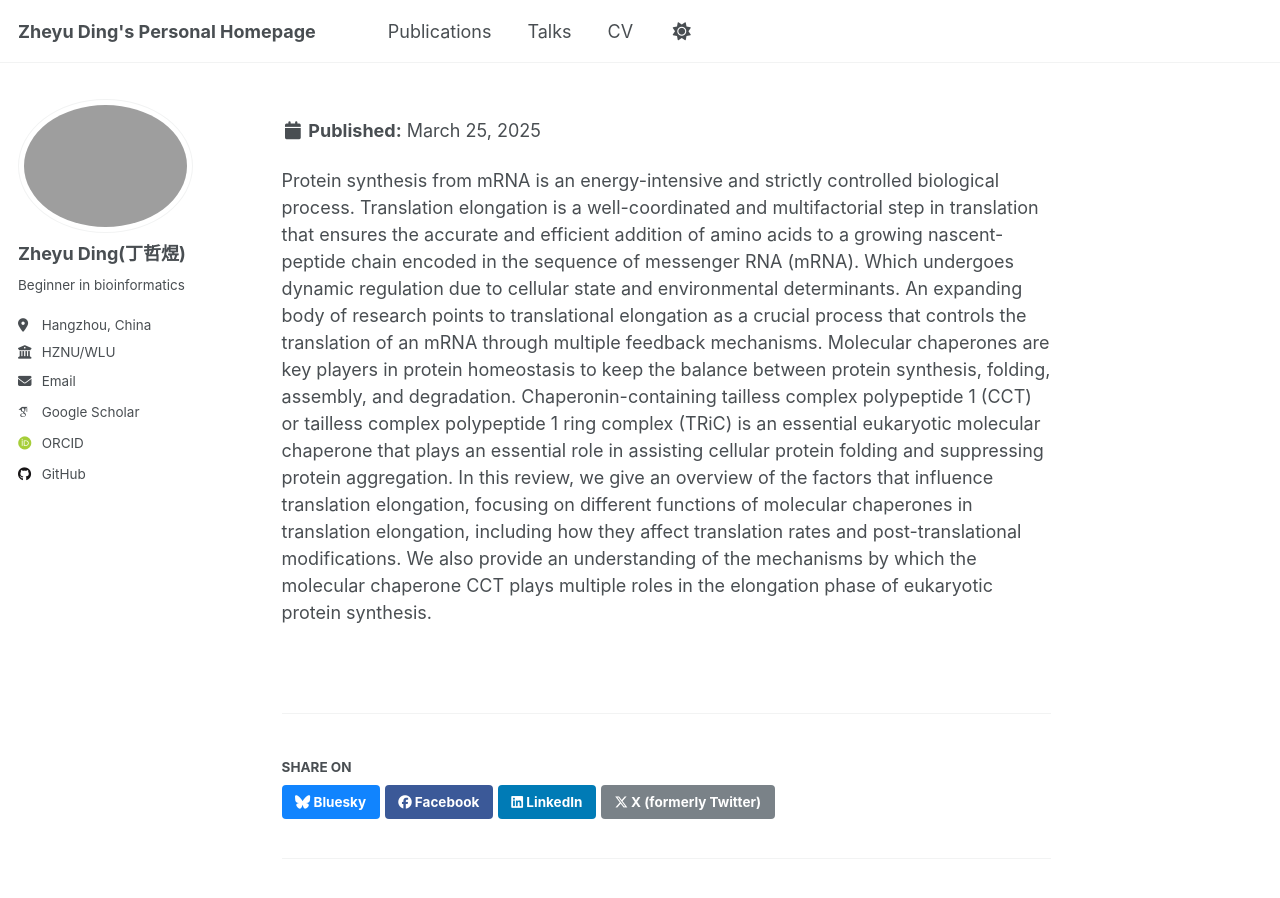
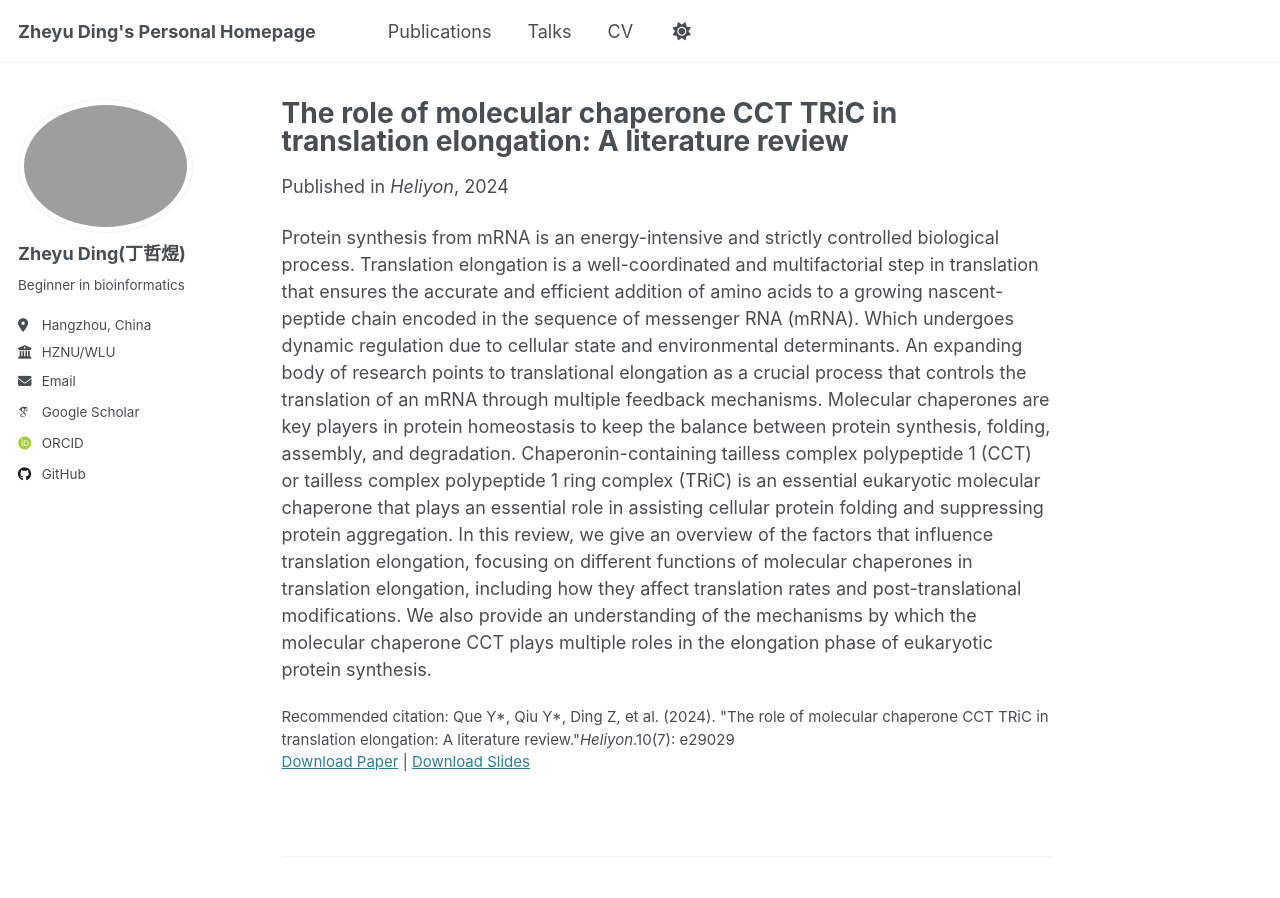
Before and after one commit to Zheyu-Ding/Zheyu-Ding.github.io, a Jekyll site: the page built from _publications/2024-04-01-review-Heliyon-secondauthor.md, in a window 1280 px wide and 900 px high. Built offline with Jekyll 4.4.1, drawn with Linux system fonts in a browser that asks for light colours; some web fonts are replaced.

Commit message:
Update 2024-04-01-review-Heliyon-secondauthor.md

```diff
--- a/_publications/2024-04-01-review-Heliyon-secondauthor.md
+++ b/_publications/2024-04-01-review-Heliyon-secondauthor.md
@@ -8,7 +8,7 @@ date: 2024-04-01
 venue: 'Heliyon'
 slidesurl: 'http://Zheyu-Ding.github.io/files/Heliyon.pdf'
 paperurl: 'http://Zheyu-Ding.github.io/files/Heliyon.pdf'
-citation: Que Y*, Qiu Y*, Ding Z, et al. (2024). &quot;The role of molecular chaperone CCT TRiC in translation elongation: A literature review.&quot;<i>Heliyon</i>.10(7): e29029'
+citation: 'Que Y*, Qiu Y*, Ding Z, et al. (2024). &quot;The role of molecular chaperone CCT TRiC in translation elongation: A literature review.&quot;<i>Heliyon</i>.10(7): e29029'
 ---
 
 Protein synthesis from mRNA is an energy-intensive and strictly controlled biological process. Translation elongation is a well-coordinated and multifactorial step in translation that ensures the accurate and efficient addition of amino acids to a growing nascent-peptide chain encoded in the sequence of messenger RNA (mRNA). Which undergoes dynamic regulation due to cellular state and environmental determinants. An expanding body of research points to translational elongation as a crucial process that controls the translation of an mRNA through multiple feedback mechanisms. Molecular chaperones are key players in protein homeostasis to keep the balance between protein synthesis, folding, assembly, and degradation. Chaperonin-containing tailless complex polypeptide 1 (CCT) or tailless complex polypeptide 1 ring complex (TRiC) is an essential eukaryotic molecular chaperone that plays an essential role in assisting cellular protein folding and suppressing protein aggregation. In this review, we give an overview of the factors that influence translation elongation, focusing on different functions of molecular chaperones in translation elongation, including how they affect translation rates and post-translational modifications. We also provide an understanding of the mechanisms by which the molecular chaperone CCT plays multiple roles in the elongation phase of eukaryotic protein synthesis.
```
